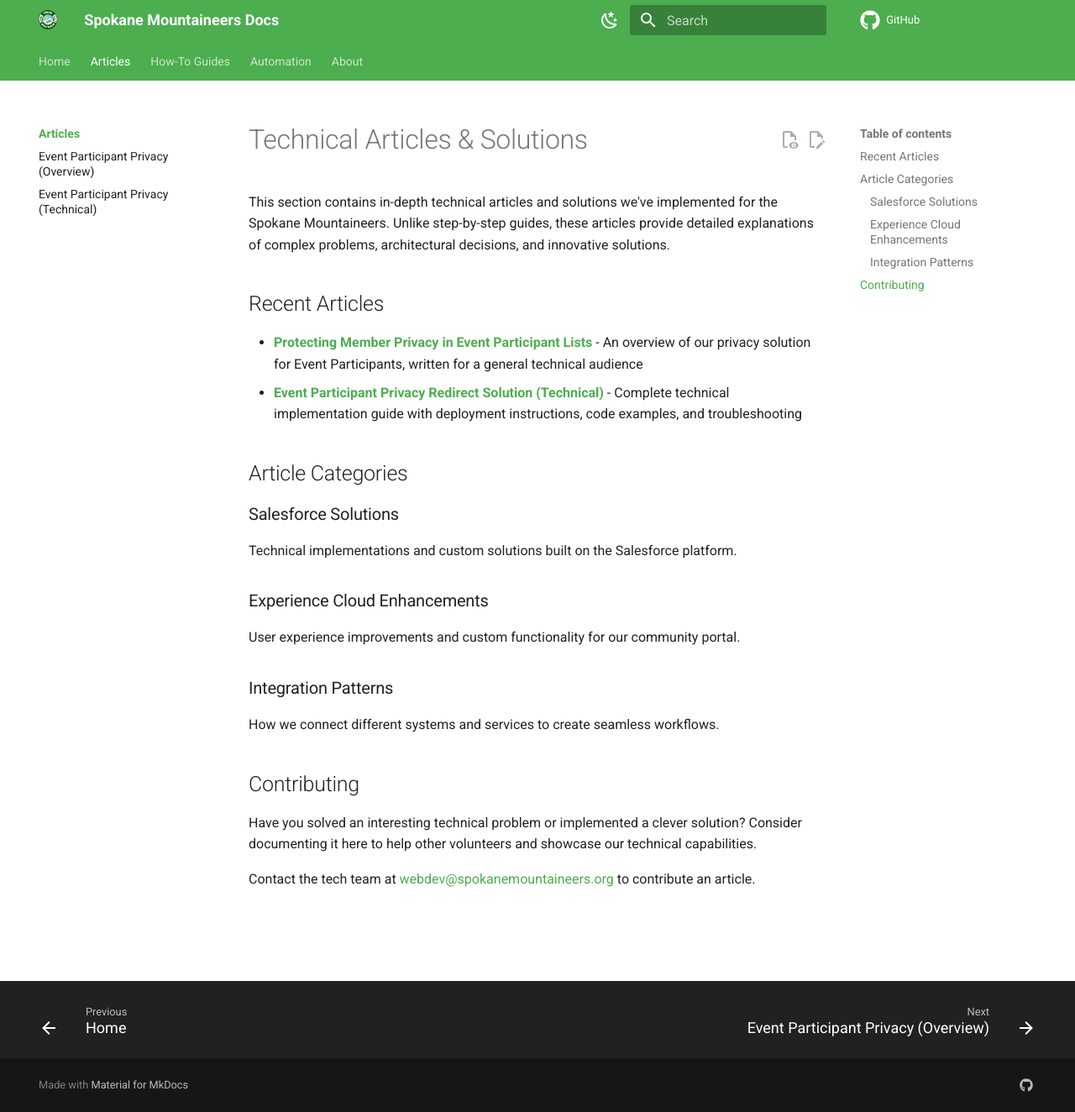
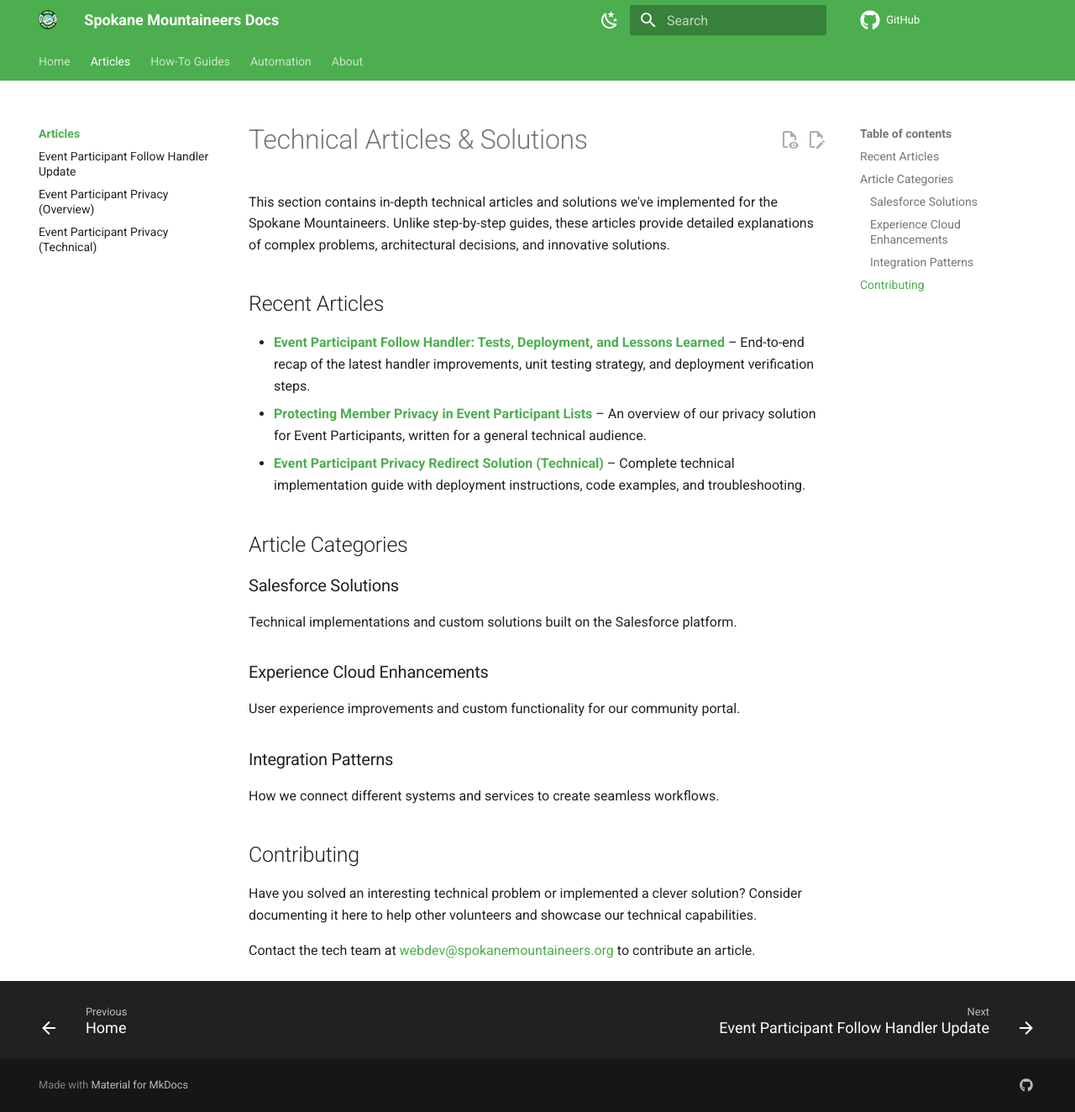
Before and after one commit to Spokane-Mountaineers/salesforce, an MkDocs documentation site: the page built from docs/articles/index.md, in a window 1280 px wide and 1324 px high. Shown: the whole window at 84% size. Built offline with MkDocs 1.6.1 and Material for MkDocs 9.7.7, drawn with Linux system fonts in a browser that asks for light colours; comment, search, counter and statistics services are not loaded.

Commit message:
Add Event Participant Follow Handler: Implementation, Testing, and Documentation
- Introduced the EventParticipantFollowHandler class to manage automatic subscriptions for Event_Participant__c records.
- Developed comprehensive unit tests covering various scenarios including happy path, missing user, and bulk inserts.
- Documented the deployment process and lessons learned in a new article for future reference.
- Updated index files to include the new article and ensure visibility in documentation.
- Added a trigger to invoke the handler upon Event_Participant__c insertions, ensuring bulk-safe and duplicate-safe operations.

```diff
--- a/docs/articles/index.md
+++ b/docs/articles/index.md
@@ -4,8 +4,9 @@
 
 ## Recent Articles
 
-- **[Protecting Member Privacy in Event Participant Lists](event-participant-privacy-solution.md)** - An overview of our privacy solution for Event Participants, written for a general technical audience
-- **[Event Participant Privacy Redirect Solution (Technical)](event-participant-redirect.md)** - Complete technical implementation guide with deployment instructions, code examples, and troubleshooting
+- **[Event Participant Follow Handler: Tests, Deployment, and Lessons Learned](event-participant-follow-handler-update.md)** – End-to-end recap of the latest handler improvements, unit testing strategy, and deployment verification steps.
+- **[Protecting Member Privacy in Event Participant Lists](event-participant-privacy-solution.md)** – An overview of our privacy solution for Event Participants, written for a general technical audience.
+- **[Event Participant Privacy Redirect Solution (Technical)](event-participant-redirect.md)** – Complete technical implementation guide with deployment instructions, code examples, and troubleshooting.
 
 ## Article Categories
 
--- a/mkdocs.yml
+++ b/mkdocs.yml
@@ -6,6 +6,7 @@
   - Home: index.md
   - Articles:
     - articles/index.md
+    - Event Participant Follow Handler Update: articles/event-participant-follow-handler-update.md
     - Event Participant Privacy (Overview): articles/event-participant-privacy-solution.md
     - Event Participant Privacy (Technical): articles/event-participant-redirect.md
   - How-To Guides:
```
Also changed, not shown: docs/articles/event-participant-follow-handler-update.md (added, +49 -0 lines), docs/index.md (+1 -0 lines), 11 other files.
